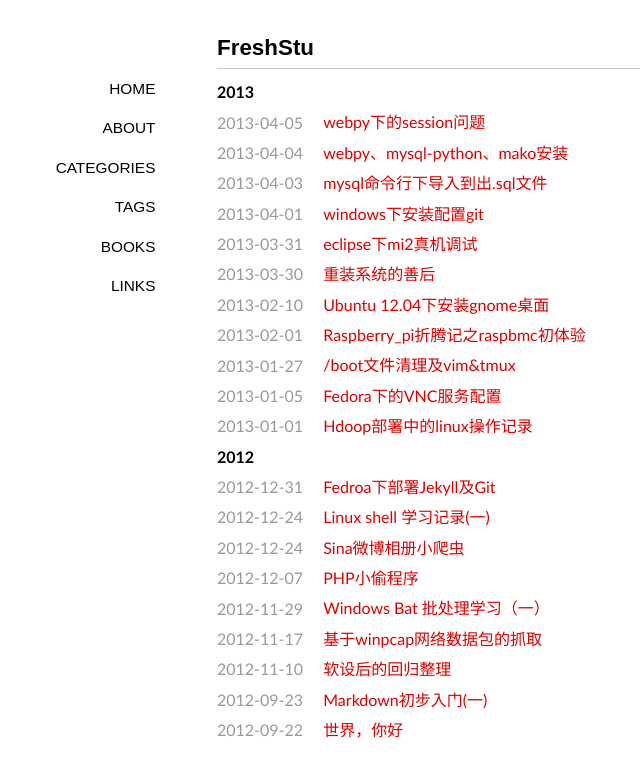
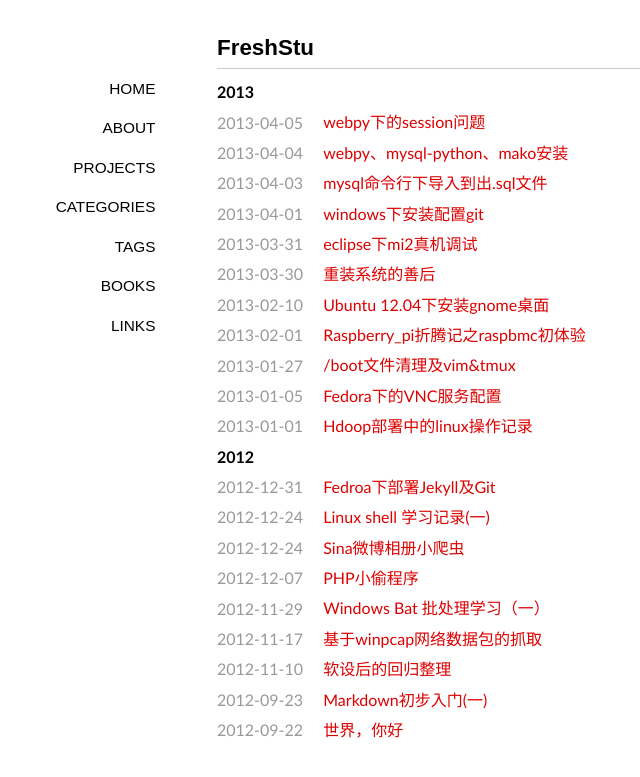
Before and after one commit to lazybios/lazybios.github.com, a Jekyll site: the page built from index.md, in a window 1280 px wide. Shown: the top 777 px of the page, without its empty margins (123-763 px from the left). Built offline with Jekyll 4.4.1, drawn with Linux system fonts in a browser that asks for light colours; some web fonts are replaced; Markdown is read by kramdown in place of the engine named in the settings.

```diff
--- a/_layouts/default.html
+++ b/_layouts/default.html
@@ -19,6 +19,7 @@
         <nav>
         <span><a title="home page" class="" href="{{ site.url }}/">home</a></span>
         <span><a title="about" class="" href="{{ site.url }}/about/">about</a></span>
+        <span><a title="projects" class="" href="{{ site.url }}/projects/">projects</a></span>
         <span><a title="categories" class="" href="{{ site.url }}/categories/">categories</a></span>
         <span><a title="tags" class="" href="{{ site.url }}/tags/">tags</a></span>
         <span><a title="books" class="" href="{{ site.url }}/books/">books</a></span>
```
